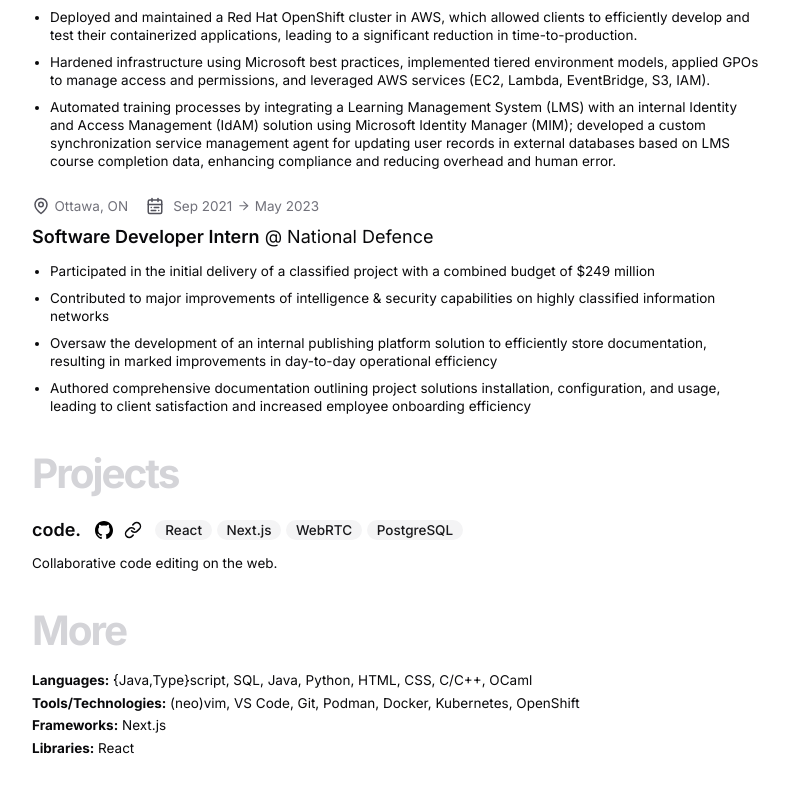
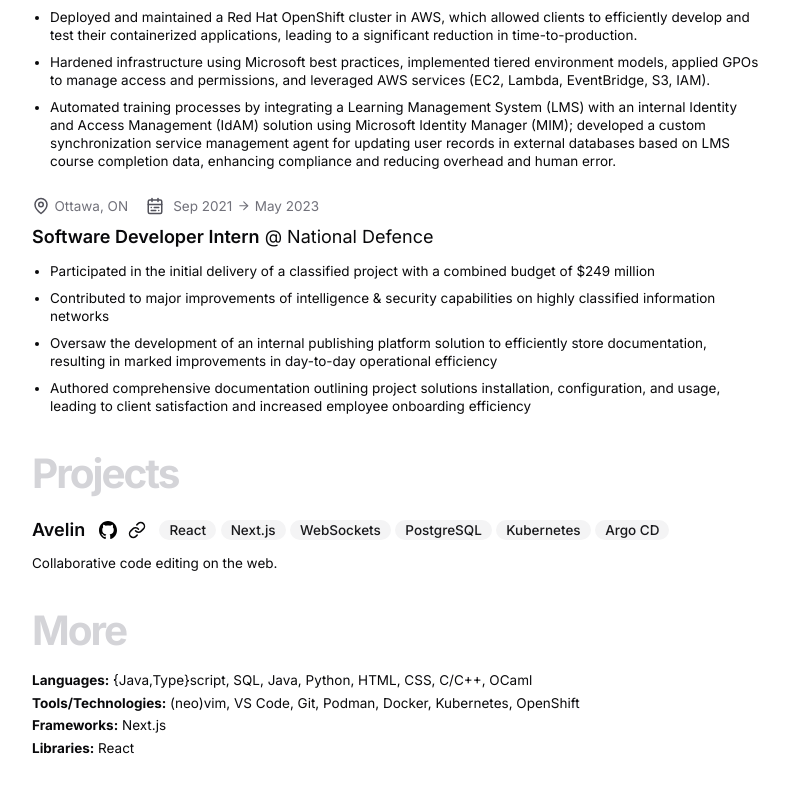
Before and after one commit to kianbazza/web, a Next.js app: page /resume in a window 1280 px wide. Shown: the part 921-1714 px from the top of the page, without its empty margins (242-1031 px from the left). Built offline with nearby package versions, Linux system fonts and the light colour scheme.

Commit message:
Remove "code." references and swap for "Avelin"

```diff
--- a/app/resume/resume.tsx
+++ b/app/resume/resume.tsx
@@ -70,10 +70,17 @@
 
 const projects = [
   {
-    name: 'code.',
-    repoUrl: 'https://github.com/bazzadev/code',
-    projectUrl: 'https://code.bazza.dev/',
-    technologies: ['React', 'Next.js', 'WebRTC', 'PostgreSQL'],
+    name: 'Avelin',
+    repoUrl: 'https://github.com/avelinapp/avelin',
+    projectUrl: 'https://avelin.app/',
+    technologies: [
+      'React',
+      'Next.js',
+      'WebSockets',
+      'PostgreSQL',
+      'Kubernetes',
+      'Argo CD',
+    ],
     description: 'Collaborative code editing on the web.',
   },
 ]
```
